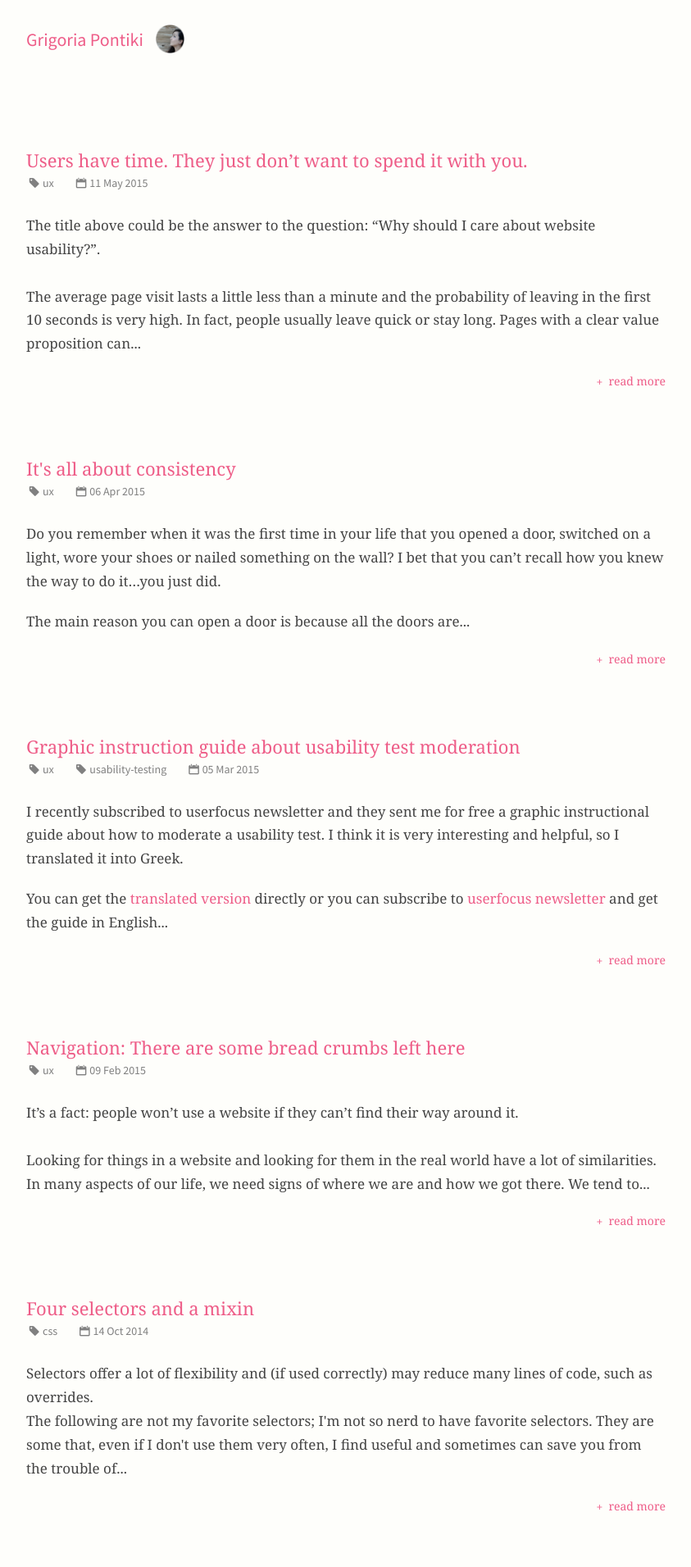
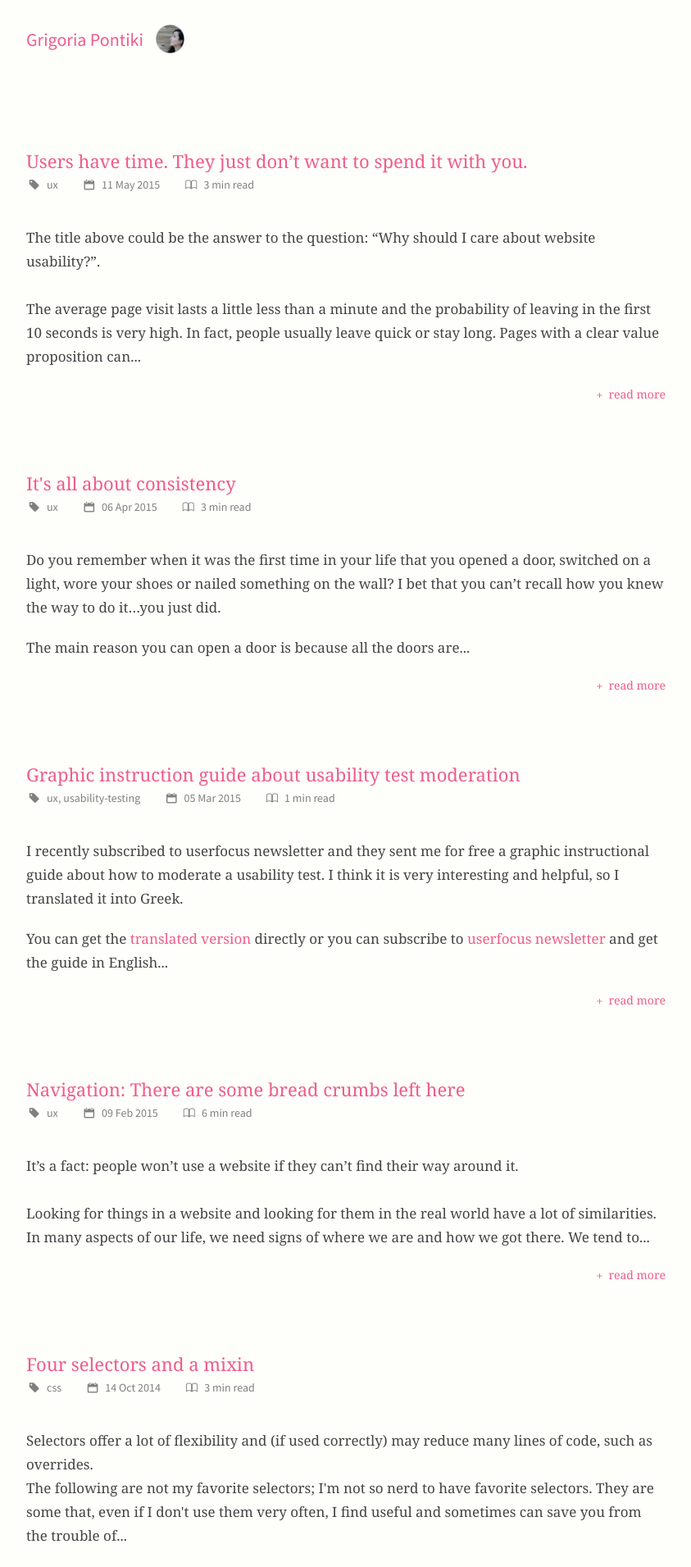
Before and after one commit to grigoria/blog, a Jekyll site: the page built from index.html, in a window 1280 px wide. Shown: the top 1911 px of the page at 82% size, without its empty margins (218-1061 px from the left). Built offline with Jekyll 4.4.1, drawn with Linux system fonts in a browser that asks for light colours; nearby versions of some CDN libraries.

Commit message:
Add estimated reading time

```diff
--- a/_sass/_fonts.scss
+++ b/_sass/_fonts.scss
@@ -35,11 +35,12 @@ $code-font: "Courier New", monospace;
   margin-left: .2em;
 }
 
-.icon-github:before { content: '\e800'; } /* '' */
-.icon-linkedin:before { content: '\e801'; } /* '' */
-.icon-twitter:before { content: '\e802'; } /* '' */
-.icon-email:before { content: '\e803'; } /* '' */
-.icon-facebook:before { content: '\e804'; } /* '' */
-.icon-tag:before { content: '\e805'; } /* '' */
-.icon-calendar:before { content: '\e806'; } /* '' */
-.icon-location:before { content: '\e807'; } /* '' */
+.icon-github:before { content: '\e800'; }
+.icon-linkedin:before { content: '\e801'; }
+.icon-twitter:before { content: '\e802'; }
+.icon-email:before { content: '\e803'; }
+.icon-facebook:before { content: '\e804'; }
+.icon-tag:before { content: '\e805'; }
+.icon-calendar:before { content: '\e806'; }
+.icon-location:before { content: '\e807'; }
+.icon-book:before { content: '\e808'; }
--- a/_sass/_general.scss
+++ b/_sass/_general.scss
@@ -13,18 +13,19 @@ html {
 
 // Typography
 
-p {
+p,
+ul li {
   font-size: 16px;
   line-height: 1.6;
   margin-bottom: 1.4em;
 }
 
 ::selection {
-  background: #F2EE7B;
+  background: $yellow;
 }
 
 ::-moz-selection {
-  background: #F9A5A1;
+  background: $yellow;
   color: $white;
 
 }
@@ -167,10 +168,10 @@ a.btn {
   font-size: 14px;
 
   &:before {
-    content: "+";
+    content: '+';
     position: absolute;
     top: 1px;
-    left: 0px;
+    left: 0;
   }
 }
 
@@ -178,22 +179,35 @@ a.btn {
 
 .tags {
   font-family: $sans-serif;
+  margin-bottom: 20px;
 }
 
 .icon-tag,
-.icon-calendar {
+.icon-calendar,
+.icon-book {
   position: relative;
   display: inline-block;
   font-size: 14px;
   color: $grey6;
-  margin-right: $vr/2;
-  padding-left: 20px;
+  margin-right: 25px;
+  padding-left: 25px;
   vertical-align: top;
 
   &:before {
     position: absolute;
     top: 4px;
     left: 0;
+  }
+}
+
+.icon-tag span {
+
+  &:after {
+    content: ',';
+  }
+
+  &:last-child:after {
+    content: '';
   }
 }
 
@@ -308,24 +322,36 @@ article {
   }
 
   p,
-  ul,
-  ol {
+  ul:not(.tags) li,
+  ol li {
     font-size: 17px;
     line-height: 1.7;
     font-family: $serif;
-    color: #444;
+    color: $grey2;
   }
 
-  ul,
+  ul:not(.tags),
   ol {
-    list-style-position: inside;
+    list-style-position: outside;
 
     li {
-      margin-bottom: $vr/4;
+      margin: 0 0 $vr/4 $vr/2;
+
+      ul,
+      ol {
+        margin: $vr/4 0 $vr/4 $vr;
+        list-style-type: circle;
+      }
+
+      span {
+        display: block;
+        color: $grey6;
+        font-size: 16px;
+      }
     }
   }
 
-  ul {
+  ul:not(.tags) {
     list-style-type: disc;
   }
 
@@ -337,6 +363,11 @@ article {
 // POSTS
 
 #posts {
+
+  .tags > li {
+    display: block;
+    margin-bottom: 10px;
+  }
 
   article {
 
--- a/_sass/_index.scss
+++ b/_sass/_index.scss
@@ -7,6 +7,10 @@
     p {
       margin-bottom: $vr/2;
     }
+  }
+
+  .tags > span {
+    display: inline;
   }
 }
 
--- a/index.html
+++ b/index.html
@@ -5,18 +5,28 @@ layout: default
 <div id="main">
   <div class="wrapper">
     <ul class="articles-list">
-      {% for post in site.posts limit 10 %}
+      {% for post in site.posts limit 20 %}
         <li>
           <article class="cf">
             <h4>
               <a href="{{ BASE_PATH }}{{ post.url }}">{{ post.title }}</a>
             </h4>
-            <p class="tags">
-              {% for tag in post.tags %}
-                <span class="icon-tag">{{tag}}</span>
-              {% endfor %}
-              <span class="icon-calendar">{{ post.date | date_to_string }}</span>
-            </p>
+            <ul class="tags">
+              <li class="icon-tag">
+                {% for tag in post.tags %}
+                  <span>{{tag}}</span>
+                {% endfor %}
+              </li>
+              <li class="icon-calendar">{{ post.date | date_to_string }}</li>
+              <li class="icon-book">
+                {% assign words = post.content | number_of_words %}
+                {% if words < 360 %}
+                  1 min read
+                {% else %}
+                  {{ words | divided_by:180 }} min read
+                {% endif %}
+              </li>
+            </ul>
             {{ post.content | truncatewords:60}}</p>
             <a href="{{ post.url }}" class="plus-link">read more</a>
           </article>
```
Also changed, not shown: _includes/post.html (+9 -6 lines), _includes/read_time.html (added, +8 -0 lines), font/blog.ttf, font/blog.woff, 2 other files.
